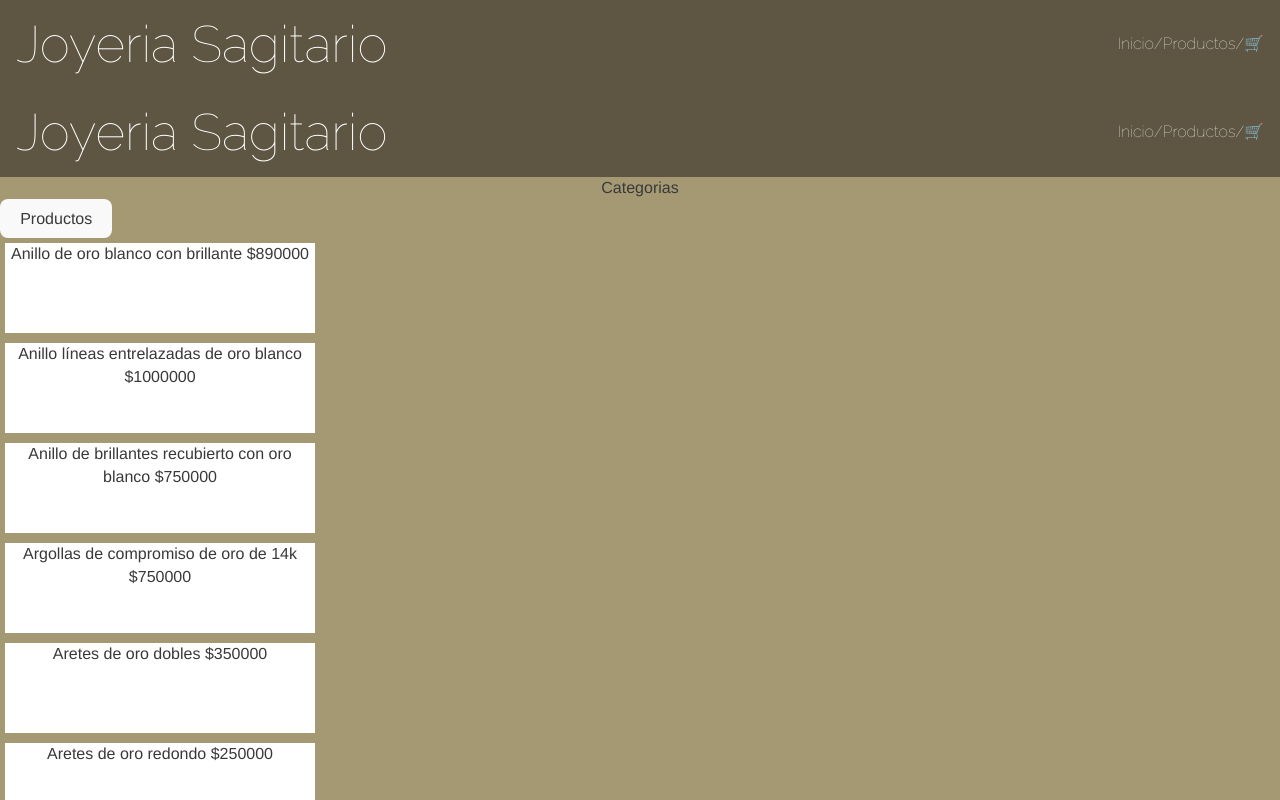
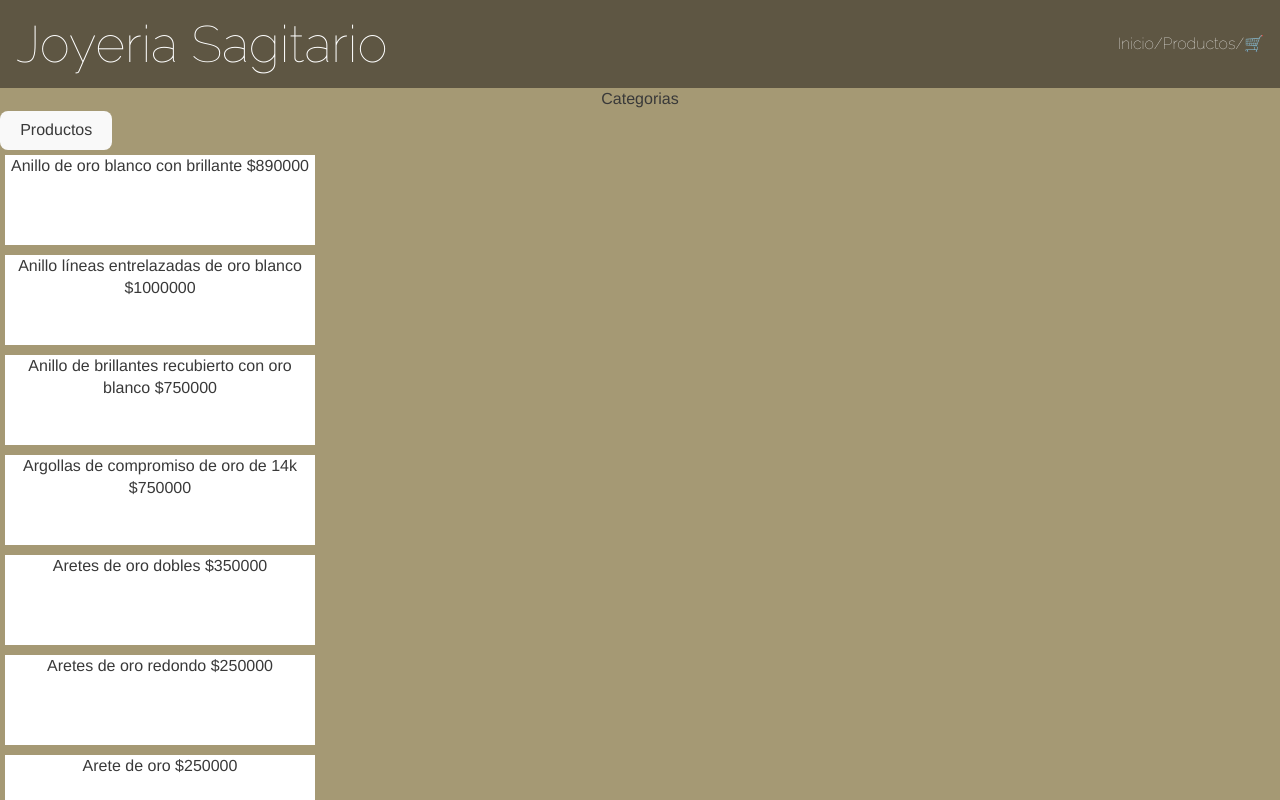
Before and after one commit to CataReygadasG/EntregaFinalReact, a React (Vite) app: page / in a window 1280 px wide. Shown: the top 800 px of the page. Built offline with nearby package versions, Linux system fonts and the light colour scheme; the HTML template or start-up script is replaced by a standard one.

Commit message:
Actualización

```diff
--- a/src/routes/ItemListContainer.jsx
+++ b/src/routes/ItemListContainer.jsx
@@ -1,12 +1,10 @@
 import { useEffect, useState } from "react";
-import NavBar from "../componentes/NavBar";
 import './ItemListC.css';
 import { Link } from "react-router-dom";
 function ItemListContainer() {
   const [isLoading, setLoading] = useState(true);
   const [joyas, setJoyas] = useState([]);
   const category = ["anillo", "arete", "collar"]
-
 
   useEffect(() => {
     // Simular una llamada a una API o carga de archivo JSON
@@ -29,7 +27,6 @@ function ItemListContainer() {
 
   return (
     <main>
-       <NavBar/>
        <nav>
           <span>Categorias
             {category.map(categoria => <Link key={categoria} to={`/category/${categoria}`}></Link> )}
```
